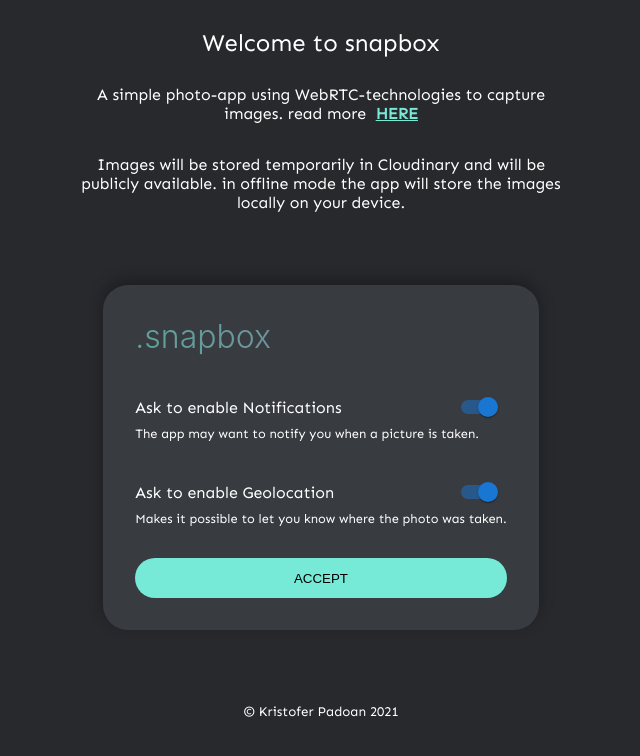
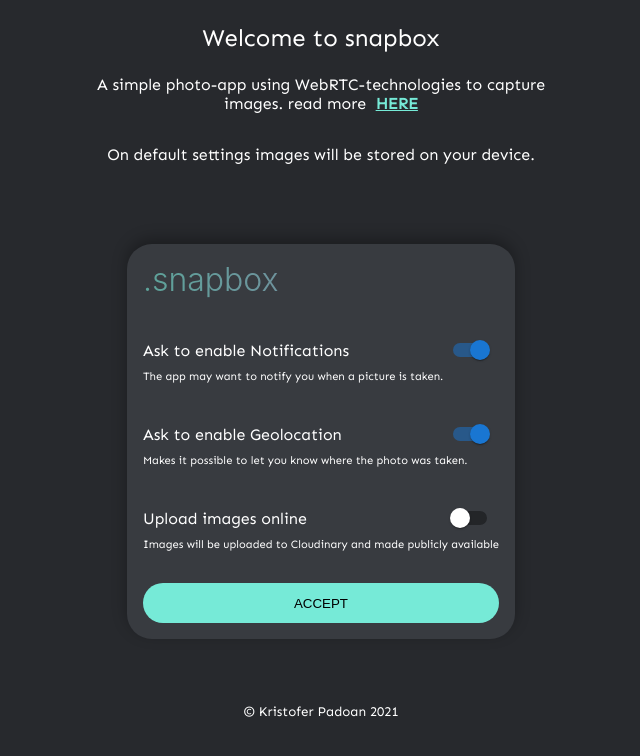
Before and after one commit to krispad-dev/snapbox-app, a React (Vite) app: page / in a window 1280 px wide. Shown: the top 756 px of the page, without its empty margins (319-959 px from the left). Built offline with nearby package versions, Linux system fonts and the light colour scheme.

Commit message:
onboading page addons

```diff
--- a/src/App.jsx
+++ b/src/App.jsx
@@ -111,7 +111,7 @@
 
 	main {
 		background-color: ${props => props.theme.colors.backgroundSurface};
-		display: flex;
+
 		flex-grow: 1;
 		width: 100vw;
 		flex-direction: column;
--- a/src/components/Card.jsx
+++ b/src/components/Card.jsx
@@ -92,7 +92,7 @@
 	border-radius: 25px;
 	background-color: ${props => props.theme.colors.overlayMenu};
 	display: grid;
-	box-shadow: 0 -5px 15px rgba(0, 0, 0, 0.3);
+	box-shadow: 0 15px 15px rgba(0, 0, 0, 0.2);
 
 	grid-template-rows: auto auto;
 	grid-auto-columns: 1fr;
@@ -145,7 +145,7 @@
 	grid-area: image;
 	object-fit: cover;
 	border-radius: 25px;
-	height: 19rem;
+	height: 25rem;
 `;
 
 const StyledDateWrapper = styled.div`
--- a/src/components/CardsList.jsx
+++ b/src/components/CardsList.jsx
@@ -22,8 +22,8 @@
 	padding-top: 1rem;
 	width: 100%;
 	display: grid;
-	gap: 3rem;
-	grid-auto-rows: 350px;
+	gap: 1.5rem;
+	grid-auto-rows: 450px;
 	grid-template-columns: repeat(auto-fill, minmax(300px, 1fr));
 	overflow-y: scroll;
 	height: 85vh;
--- a/src/pages/OnboadingPage.jsx
+++ b/src/pages/OnboadingPage.jsx
@@ -3,10 +3,13 @@
 import Logo from '../components/logo';
 import { Switch } from '@mui/material';
 
+
+
 export default function OnboadingPage() {
 
 	const [acceptedGeolocation, setAcceptedGeolocaton] = useState(true);
 	const [acceptedNotifications, setAcceptedNotifications] = useState(true);
+	const [onlineStorage, setOnlineStorage] = useState(false);
 
 	function acceptHandler(e) {
 
@@ -23,6 +26,12 @@
 			document.cookie = 'notifications=true; SameSite=Strict; Secure; Max-Age=2592000';
 		} else {
 			document.cookie = 'notifications=false; SameSite=None; Secure; Max-Age=2592000';
+		}
+
+		if (onlineStorage) {
+			document.cookie = 'onlineStorage=true; SameSite=Strict; Secure; Max-Age=2592000';
+		} else {
+			document.cookie = 'onlineStorage=false; SameSite=None; Secure; Max-Age=2592000';
 		}
 
 		document.cookie = 'appSettings=true; SameSite=None; Secure; Max-Age=2592000';
@@ -44,8 +53,7 @@
 					<br />
 				</p>
 				<p>
-					Images will be stored temporarily in Cloudinary and will be publicly available. in offline mode the
-					app will store the images locally on your device.
+					On default settings images will be stored on your device.
 				</p>
 			</StyledWelcomeArticle>
 
@@ -74,6 +82,18 @@
 						/>
 					</StyledSwitchContainer>
 					<p>Makes it possible to let you know where the photo was taken.</p>
+
+				</StyledOptionsContainer>
+				<StyledOptionsContainer>
+					<StyledSwitchContainer>
+						<label htmlFor='accept-onlineStorage'>Upload images online</label>
+						<Switch
+							defaultChecked={false}
+							onChange={e => setOnlineStorage(!onlineStorage)}
+							id={'accept-geolocation'}
+						/>
+					</StyledSwitchContainer>
+					<p>Images will be uploaded to Cloudinary and made publicly available</p>
 				</StyledOptionsContainer>
 
 				<StyledSubmitButton>ACCEPT</StyledSubmitButton>
@@ -89,19 +109,19 @@
 	justify-content: space-between;
 	align-items: center;
 	flex-direction: column;
-	height: 100vh;
+	height: 90vh;
+	overflow-y: scroll;
 
-	small {
-		margin: 1rem;
-		margin-bottom: 5rem;
-	}
+
 
 	form {
 		margin: 0rem 1rem;
-		padding: 2em;
+		padding: 1em;
 		border-radius: 25px;
 		background-color: ${props => props.theme.colors.overlayMenu};
 		box-shadow: 0 -5px 15px rgba(0, 0, 0, 0.3);
+		height: auto;
+
 	}
 
 	h1 {
@@ -109,7 +129,7 @@
 	}
 
 	h2 {
-		margin: 0.5em;
+		margin: 0.3em;
 		@media only screen and (max-width: 600px) {
 			font-size: 1.5rem;
 			margin: 0.5rem;
@@ -128,9 +148,10 @@
 `;
 
 const StyledOptionsContainer = styled.div`
+
 	margin: 2em 0em;
 	p {
-		font-size: 0.8rem;
+		font-size: 0.7rem;
 		margin: 0;
 	}
 `;
--- a/src/utils/helpers.js
+++ b/src/utils/helpers.js
@@ -56,6 +56,16 @@
 
 }
 
+export function checkOnlineStorage(params) {
+
+    if (document.cookie.split(';').some((item) => item.trim().startsWith('onlineStorage=true'))) {
+        return true
+      } else {
+         return false
+      }
+
+}
+
 
 export function checkIfBrowserIsOnline(params) {
 
```
Also changed, not shown: src/components/buttons/TakePhotoBtn.jsx (+2 -2 lines).
